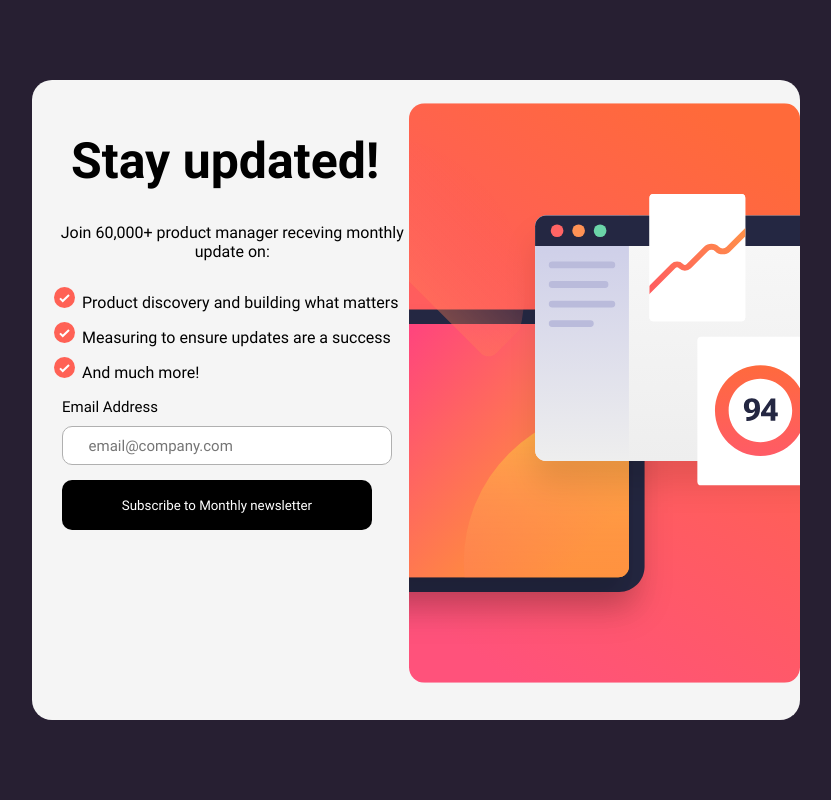
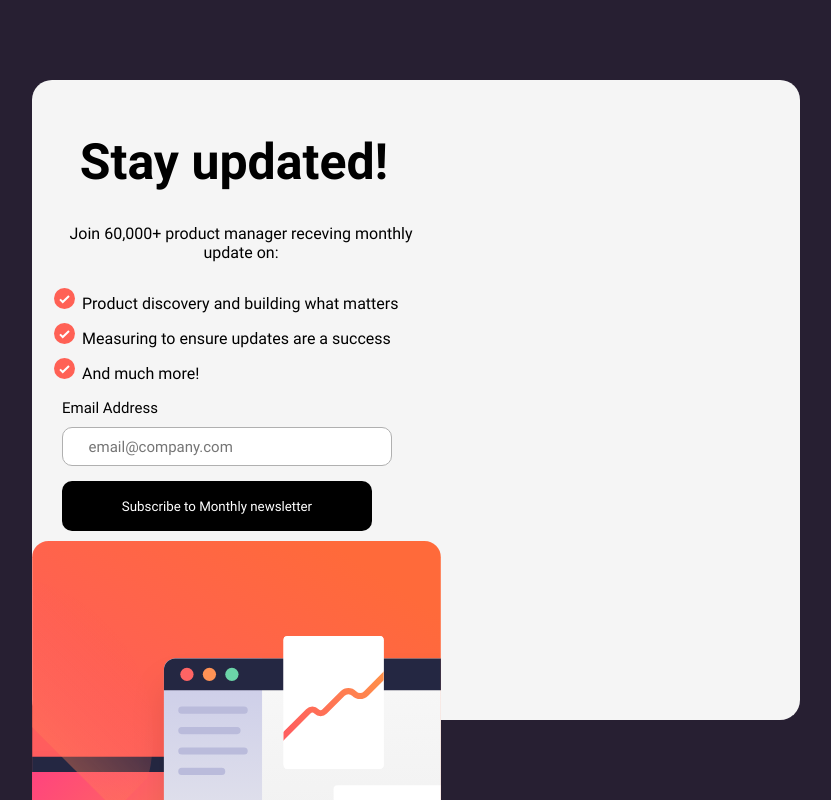
Before and after one commit to JsDawg1/02, a plain HTML site: page index.html in a window 1280 px wide. Shown: the top 800 px of the page, without its empty margins (224-1055 px from the left). Drawn offline with Linux system fonts and the light colour scheme.

Commit message:
Update style.css

```diff
--- a/style.css
+++ b/style.css
@@ -22,7 +22,8 @@ html, body{
     height: 80vh;
     border-radius: 20px;
     display: flex;
-    flex-direction: row; /* Align children side by side */
+    flex-direction: row;
+    flex-wrap: wrap;
     justify-content: space-between; /* Distribute space between children */
     align-items: stretch; /* Make children stretch to fit the container's height */
 }
@@ -50,6 +51,7 @@ html, body{
     font-family: customFont01;
     display: flex;
     justify-content: center;
+    flex-wrap: wrap;
     font-size: 25px;
     padding-top: 5%;
     max-width: 350px; /* Ensure this matches with #lftBodyP */
```
